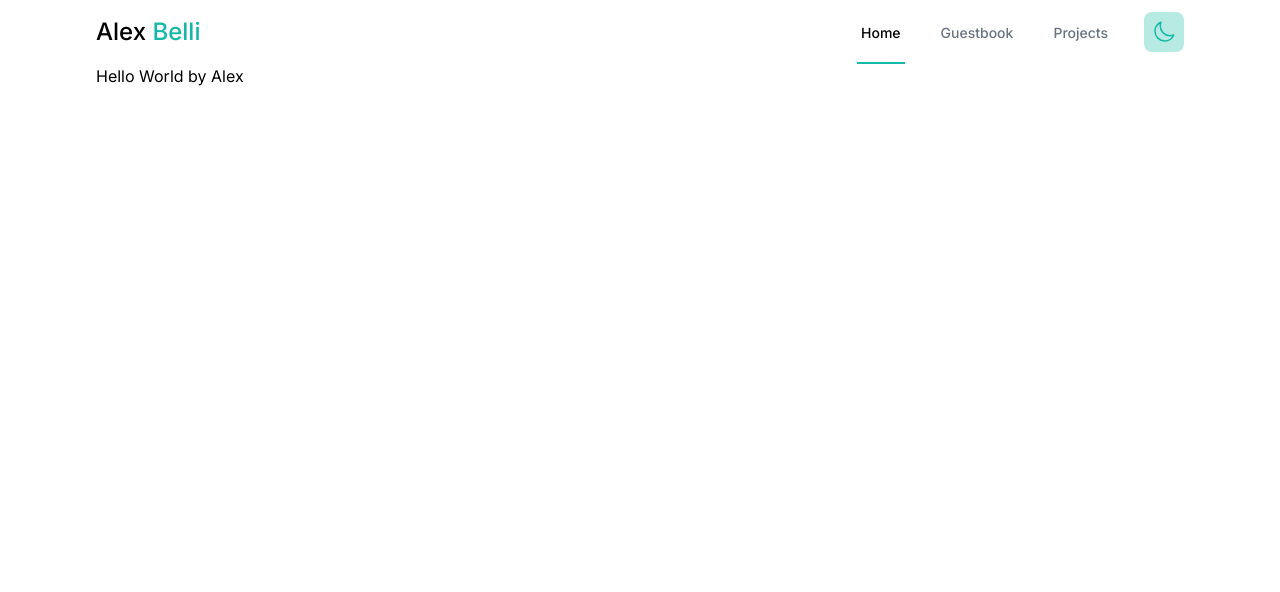
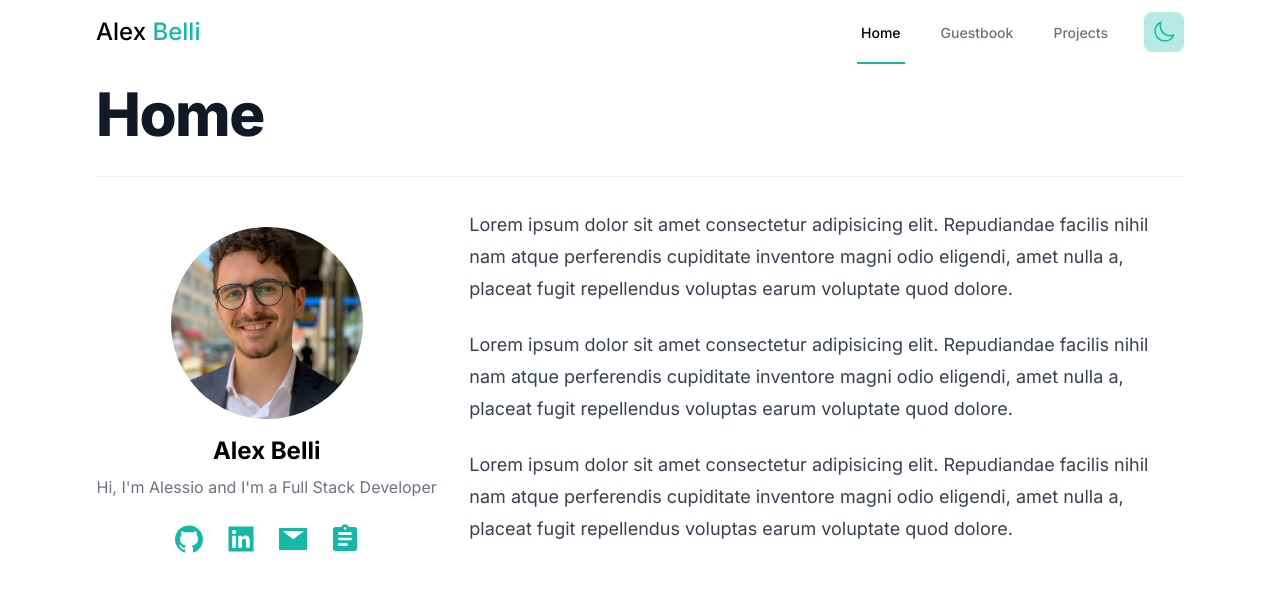
Before and after one commit to AlexMcBex/Portfolio-Next.js, a Next.js app: page / in a window 1280 px wide. Shown: the top 592 px of the page. Built offline with nearby package versions, Linux system fonts and the light colour scheme.

Commit message:
styled index page

```diff
--- a/app/layout.tsx
+++ b/app/layout.tsx
@@ -7,8 +7,8 @@
 const inter = Inter({ subsets: ['latin'] })
 
 export const metadata: Metadata = {
-  title: 'Create Next App',
-  description: 'Generated by create next app',
+  title: 'Alex Belli',
+  description: "Alessio Belli's Portfolio",
 }
 
 export default function RootLayout({
--- a/app/page.tsx
+++ b/app/page.tsx
@@ -1,7 +1,96 @@
 import Image from 'next/image'
+import me from "@/public/Alessio Belli QUADR.jpg"
 
 export default function Home() {
   return (
-    <h1>Hello World by Alex</h1>
+    <div className="divide-y divide-gray-100 dark:divide-gray-700">
+      <div className="space-y-2 pt-5 pb-8 md:space-x-5">
+        <h1 className="text-3xl font-extrabold leading-9 tracking-tight text-gray-900 dark:text-gray-100 sm:text-4xl sm:leading-10 md:text-6xl md:leading-13">
+          Home
+        </h1>
+        </div>
+
+        <div className="items-center space-y-2 xl:grid xl:grid-cols-3 xl:gap-x-8 xl:space-y-0">
+          <div className="flex flex-col items-center pt-8">
+            <Image alt="picture of Alex"
+              src={me}
+              className="h-48 w-48 rounded-full object-cover object-top"
+            />
+            <h3
+              className="pt-4 pb-2 text-2xl font-bold leading-8 tracking-light">
+              Alex Belli
+            </h3>
+            <p className="text-gray-500 dark:text-gray-300 text-center">
+              Hi, I'm Alessio and I'm a Full Stack Developer
+            </p>
+
+            <div className="flex space-x-5 pt-6">
+              <a
+                href="https://github.com/AlexMcBex"
+                target="_blank"
+              >
+                <svg
+                  viewBox="0 0 1024 1024"
+                  fill="currentColor"
+                  className='w-8 h-8 text-teal-500 hover:text-teal-600'
+                >
+                  <path d="M511.6 76.3C264.3 76.2 64 276.4 64 523.5 64 718.9 189.3 885 363.8 946c23.5 5.9 19.9-10.8 19.9-22.2v-77.5c-135.7 15.9-141.2-73.9-150.3-88.9C215 726 171.5 718 184.5 703c30.9-15.9 62.4 4 98.9 57.9 26.4 39.1 77.9 32.5 104 26 5.7-23.5 17.9-44.5 34.7-60.8-140.6-25.2-199.2-111-199.2-213 0-49.5 16.3-95 48.3-131.7-20.4-60.5 1.9-112.3 4.9-120 58.1-5.2 118.5 41.6 123.2 45.3 33-8.9 70.7-13.6 112.9-13.6 42.4 0 80.2 4.9 113.5 13.9 11.3-8.6 67.3-48.8 121.3-43.9 2.9 7.7 24.7 58.3 5.5 118 32.4 36.8 48.9 82.7 48.9 132.3 0 102.2-59 188.1-200 212.9a127.5 127.5 0 0138.1 91v112.5c.8 9 0 17.9 15 17.9 177.1-59.7 304.6-227 304.6-424.1 0-247.2-200.4-447.3-447.5-447.3z" />
+                </svg>
+              </a>
+              <a
+                href="https://www.linkedin.com/in/alessio-belli/"
+                target="_blank"
+              >
+                <svg
+                  viewBox="0 0 1024 1024"
+                  fill="currentColor"
+                  className='w-8 h-8 text-teal-500 hover:text-teal-600'
+                >
+                  <path d="M880 112H144c-17.7 0-32 14.3-32 32v736c0 17.7 14.3 32 32 32h736c17.7 0 32-14.3 32-32V144c0-17.7-14.3-32-32-32zM349.3 793.7H230.6V411.9h118.7v381.8zm-59.3-434a68.8 68.8 0 1168.8-68.8c-.1 38-30.9 68.8-68.8 68.8zm503.7 434H675.1V608c0-44.3-.8-101.2-61.7-101.2-61.7 0-71.2 48.2-71.2 98v188.9H423.7V411.9h113.8v52.2h1.6c15.8-30 54.5-61.7 112.3-61.7 120.2 0 142.3 79.1 142.3 181.9v209.4z" />
+                </svg>
+              </a>
+              <a
+                href="mailto:alessiobelli94@gmail.com"
+                target="_blank"
+              >
+                <svg
+                  viewBox="0 0 1024 1024"
+                  fill="currentColor"
+                  className='w-8 h-8 text-teal-500 hover:text-teal-600'
+                >
+                  <path d="M928 160H96c-17.7 0-32 14.3-32 32v640c0 17.7 14.3 32 32 32h832c17.7 0 32-14.3 32-32V192c0-17.7-14.3-32-32-32zm-80.8 108.9L531.7 514.4c-7.8 6.1-18.7 6.1-26.5 0L189.6 268.9A7.2 7.2 0 01194 256h648.8a7.2 7.2 0 014.4 12.9z" />
+
+                </svg>
+              </a>
+              <a
+                href=""
+                target="_blank"
+              >
+                <svg
+                  viewBox="0 0 24 24"
+                  fill="currentColor"
+                  className='w-8 h-8 text-teal-500 hover:text-teal-600'
+                >
+                  <path d="M17 9H7V7h10m0 6H7v-2h10m-3 6H7v-2h7M12 3a1 1 0 011 1 1 1 0 01-1 1 1 1 0 01-1-1 1 1 0 011-1m7 0h-4.18C14.4 1.84 13.3 1 12 1c-1.3 0-2.4.84-2.82 2H5a2 2 0 00-2 2v14a2 2 0 002 2h14a2 2 0 002-2V5a2 2 0 00-2-2z" />
+
+                </svg>
+              </a>
+            </div>
+          </div>
+
+        <div className="prose max-w-none prose-lg pt-8 pb-7 dark:prose-invert xl:col-span-2">
+          <p>
+            Lorem ipsum dolor sit amet consectetur adipisicing elit. Repudiandae facilis nihil nam atque perferendis cupiditate inventore magni odio eligendi, amet nulla a, placeat fugit repellendus voluptas earum voluptate quod dolore.
+          </p>
+          <p>
+            Lorem ipsum dolor sit amet consectetur adipisicing elit. Repudiandae facilis nihil nam atque perferendis cupiditate inventore magni odio eligendi, amet nulla a, placeat fugit repellendus voluptas earum voluptate quod dolore.
+          </p>
+          <p>
+            Lorem ipsum dolor sit amet consectetur adipisicing elit. Repudiandae facilis nihil nam atque perferendis cupiditate inventore magni odio eligendi, amet nulla a, placeat fugit repellendus voluptas earum voluptate quod dolore.
+          </p>
+
+        </div>
+      </div>
+    </div>
   )
 }
```
Also changed, not shown: public/Alessio Belli QUADR.jpg (added), 1 other file (tests, documents, lock files or other folders).
